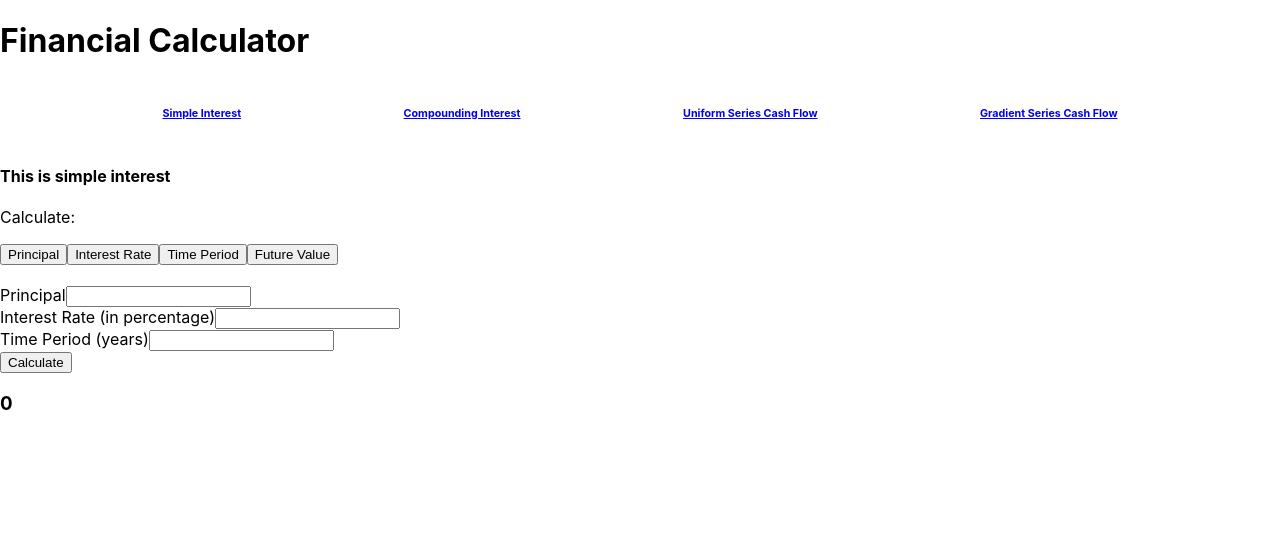
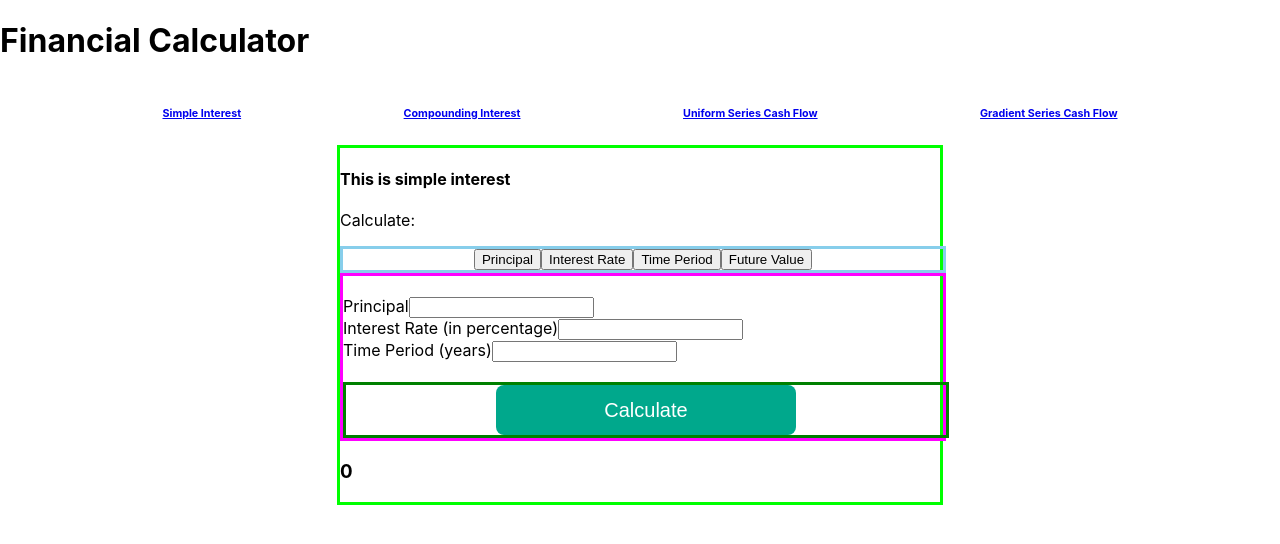
Before and after one commit to eddie-an/Financial-Calculator, a React (Create React App) app: page /simple-interest in a window 1280 px wide. Shown: the top 544 px of the page. Built offline with nearby package versions, Linux system fonts and the light colour scheme.

Commit message:
css changes

```diff
--- a/src/components/CompoundingInterest.js
+++ b/src/components/CompoundingInterest.js
@@ -151,11 +151,14 @@ function CompoundingInterest() {
             <h4>This is compounding interest</h4>
 
             <p>Calculate: </p>
-            <button onClick={()=>switchMode("principal")}>Principal</button>
-            <button onClick={()=>switchMode("interestRate")}>Annual Percentage Rate</button>
-            <button onClick={()=>switchMode("timePeriod")}>Time Period</button>
-            <button onClick={()=>switchMode("futureValue")}>Future Value</button>
+            <div className="mode-button-container">
+                <button onClick={()=>switchMode("principal")}>Principal</button>
+                <button onClick={()=>switchMode("interestRate")}>Annual Percentage Rate</button>
+                <button onClick={()=>switchMode("timePeriod")}>Time Period</button>
+                <button onClick={()=>switchMode("futureValue")}>Future Value</button>
+            </div>
 
+            <div className="form">
             <form onSubmit={ (e) => handleSubmit(e) }>
                 <br/>
                 <label htmlFor="principal-field" className="input-labels" id="principal-label">Principal</label>
@@ -195,6 +198,7 @@ function CompoundingInterest() {
                     <input type="submit" id='submit-button' value="Calculate" />
                 </div>
             </form>
+            </div>
 
             <div className="answer">
                 <h3>{answer}</h3>
--- a/src/components/Layout.js
+++ b/src/components/Layout.js
@@ -20,7 +20,9 @@ function Layout() {
             </NavLink>
             </div>
 
-            <Outlet/>
+            <div className="wrapper">
+                <Outlet/>
+            </div>
         </>
 
     );
--- a/src/components/SimpleInterest.js
+++ b/src/components/SimpleInterest.js
@@ -118,30 +118,36 @@ function SimpleInterest() {
             <h4>This is simple interest</h4>
 
             <p>Calculate: </p>
+            <div className="mode-button-container">
                 <button onClick={()=>switchMode("principal")}>Principal</button>
                 <button onClick={()=>switchMode("interestRate")}>Interest Rate</button>
                 <button onClick={()=>switchMode("timePeriod")}>Time Period</button>
                 <button onClick={()=>switchMode("futureValue")}>Future Value</button>
-
+            </div>
+            <div className="form">
             <form onSubmit={ (e) => handleSubmit(e) }>
                 <br/>
+                <div className="input-container principal-container">
                     <label htmlFor="principal-field" className="input-labels" id="principal-label">Principal</label>
                     <input type="number" className="input-fields" id="principal-field" onChange={handlePrincipal} min='0' step="0.01" required/>
-                <br/>
+                </div>
+                <div className="input-container interest-rate-container">
                     <label htmlFor="interest-rate-field" className="input-labels" id="interest-rate-label">Interest Rate (in percentage)</label>
                     <input type="number" className="input-fields" id="interest-rate-field" onChange={handleInterestRate} step="any" required/>
-                <br/>
+                </div>
+                <div className="input-container time-period-container">
                     <label htmlFor="time-period-field" className="input-labels" id="time-period-label">Time Period (years)</label>
                     <input type="number" className="input-fields" id="time-period-field" onChange={handleTimePeriod} min='0' step="1" required/>
-                <br/>
+                </div>
+                <div className="input-container future-value-container">
                     <label htmlFor="future-value-field" className="input-labels hidden" id="future-value-label">Future Value</label>
                     <input type="number" className="input-fields hidden" id="future-value-field" onChange={handleFutureValue} min='0' step="0.01" disabled required/>
-
+                </div>
                 <div className='submit-button-container'>
                     <input type="submit" id='submit-button' value="Calculate" />
                 </div>
-
             </form>
+            </div>
 
             <div className="answer">
                 <h3>{answer}</h3>
--- a/src/components/UniformSeriesCashFlow.js
+++ b/src/components/UniformSeriesCashFlow.js
@@ -206,11 +206,13 @@ function UniformSeriesCashFlow() {
             <h4>This is uniform series cash flow</h4>
 
             <p>Calculate: </p>
-            <button onClick={()=>switchMode("principal")}>Principal</button>
-            <button onClick={()=>switchMode("cashFlowGivenPrincipal")}>Cash Flow Given Principal</button>
-            <button onClick={()=>switchMode("cashFlowGivenFutureValue")}>Cash Flow Given Future Value</button>
-            <button onClick={()=>switchMode("futureValue")}>Future Value</button>
-
+            <div className="mode-button-container">
+                <button onClick={()=>switchMode("cashFlowGivenPrincipal")}>Cash Flow Given Principal</button>
+                <button onClick={()=>switchMode("cashFlowGivenFutureValue")}>Cash Flow Given Future Value</button>
+                <button onClick={()=>switchMode("principal")}>Principal</button>
+                <button onClick={()=>switchMode("futureValue")}>Future Value</button>
+            </div>
+            <div className="form">
             <form onSubmit={ (e) => handleSubmit(e) }>
                 <br/>
                 <label htmlFor="principal-field" className="input-labels" id="principal-label">Principal</label>
@@ -280,6 +282,7 @@ function UniformSeriesCashFlow() {
                     <input type="submit" id='submit-button' value="Calculate" />
                 </div>
             </form>
+            </div>
 
             <div className="answer">
                 <h3>{answer}</h3>
--- a/src/index.css
+++ b/src/index.css
@@ -14,9 +14,51 @@ code {
 
 .navigation-bar {
   display: flex;
+  flex-direction: row;
   justify-content: space-evenly;
 }
 
 .hidden {
   display: none;
 }
+
+.wrapper {
+  margin-inline: auto;
+  width: 600px;
+  border: 3px solid lime;
+}
+
+.mode-button-container {
+  width: 100%;
+  border: 3px solid skyblue;
+  display: flex;
+  flex-direction: row;
+  justify-content: center;
+}
+
+.form {
+  border: 3px solid magenta;
+  width: 100%;
+}
+
+.submit-button-container {
+  margin-top: 20px;
+  border: 3px solid green;
+  width: 100%;
+  height: 50px;
+  text-align: center;
+}
+
+#submit-button {
+  color: white;
+  border: none;
+  background-color: #00a88c;
+  width: 50%;
+  height: 100%;
+  border-radius: 8px;
+  font-size: 20px;
+}
+
+#submit-button:hover {
+  cursor: pointer;
+}
```
Also changed, not shown: src/App.js (+4 -4 lines). Lines whose indentation alone changed are shown as unchanged.
